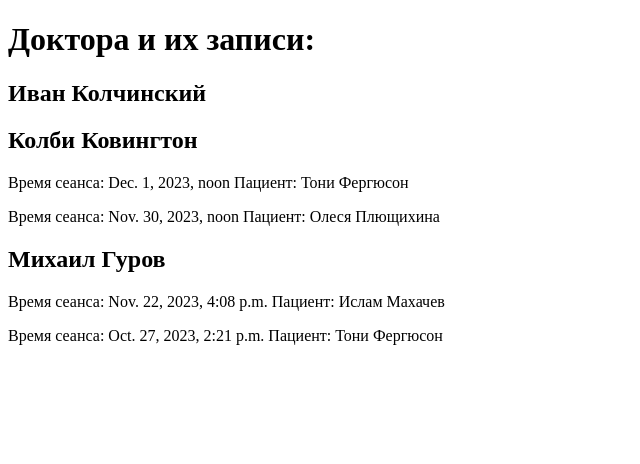
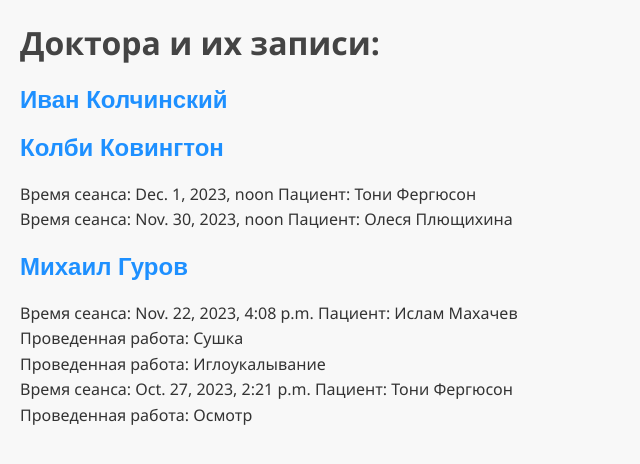
Before and after one commit to Zhlyasan/application, a Django app: page /stomatology_app/ in a window 1280 px wide. Shown: the top 464 px of the page, without its empty margins (0-640 px from the left). Run offline with Django 4.2, Linux system fonts and the light colour scheme; data comes from the database, SQL or seed files in the repository.

Commit message:
change html and add worklist

```diff
--- a/stomatology/templates/stomatology_app/index.html
+++ b/stomatology/templates/stomatology_app/index.html
@@ -4,8 +4,59 @@
 	<meta http-equiv="Content-Type" content="text/html" charset="UTF-8">
 	<title>Главная - Доска объявлений</title>
 </head>
+    <style>
+        body {
+            font-family: 'Segoe UI', Tahoma, Geneva, Verdana, sans-serif;
+            background-color: #f8f8f8;
+            color: #444;
+            margin: 20px;
+        }
+
+        .container {
+            max-width: 800px;
+            margin: 0 auto;
+            padding: 20px;
+            background-color: #fff;
+            box-shadow: 0 0 10px rgba(0, 0, 0, 0.1);
+            border-radius: 5px;
+        }
+
+        h2 {
+            color: #1e90ff;
+            font-family: 'Arial', sans-serif;
+        }
+
+        p {
+            line-height: 1.6;
+            margin: 0;
+            color: #333;
+        }
+
+        .session {
+            margin-left: 20px;
+            border-left: 2px solid #1e90ff;
+            padding-left: 10px;
+        }
+
+        .worklist {
+            margin-left: 40px;
+            color: #666;
+        }
+    </style>
 <body>
 	<h1>Доктора и их записи:</h1>
+<!--		{% for session in sessions%}-->
+<!--			{% for doc in session.doctors.all %}-->
+<!--				<div>-->
+<!--					<h2>{{ doc.name }} </h2>-->
+<!--				</div>-->
+<!--			{% endfor %}-->
+<!--			{% for work in session.worklists.all %}-->
+<!--				<div>-->
+<!--					<h2>{{ work.name }} </h2>-->
+<!--				</div>-->
+<!--			{% endfor %}-->
+<!--		{% endfor %}-->
 		{% for doc in docs %}
 			<div>
 				<h2>{{ doc.name }} {{ doc.surname }}</h2>
@@ -13,16 +64,15 @@
 			{% for session in sessions %}
 				{% if doc.name == session.doctor.name %}
 					<div>
-						<p> Время сеанса: {{ session.date_time }} Пациент: {{ session.patient.name }} {{ session.patient.surname }} {{ work.name }}</p>
+						<p> Время сеанса: {{ session.date_time }} Пациент: {{ session.patient.name }} {{ session.patient.surname }}</p>
 					</div>
+					{% for work in session.worklists.all  %}
+						<div>
+							<p> Проведенная работа: {{ work.name }}</p>
+						</div>
+					{% endfor %}
 				{% endif %}
 			{% endfor %}
 		{% endfor %}
-<!--	{% for session in sessions %}-->
-<!--		<div>-->
-<!--			<p>{{ session.date_time }}</p>-->
-<!--			<p>{{ session.doctor.name }}</p>-->
-<!--		</div>-->
-<!--	{% endfor %}-->
 </body>
 </html>
```
